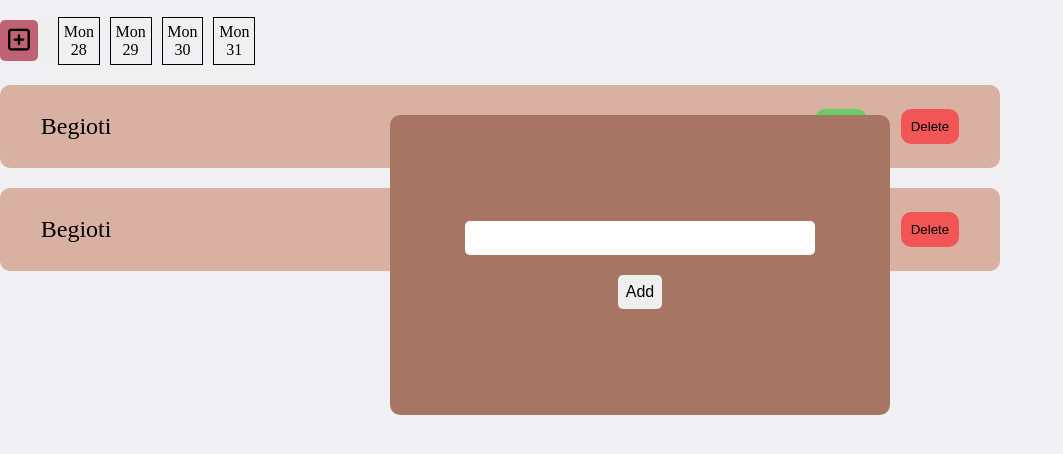
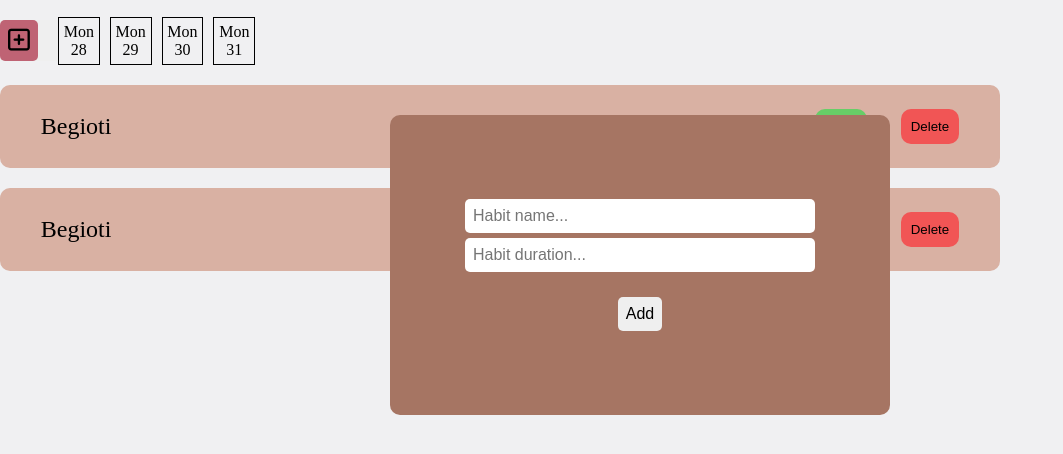
Before and after one commit to angho86/Habit-Tracker, a plain HTML site: page index.html in a window 1280 px wide. Both pictures are taken after a click on the button 28 px from the left and 100 px from the top of the page. Shown: the part 60-514 px from the top of the page, without its empty margins (0-1063 px from the left). Drawn offline with Linux system fonts and the light colour scheme; files whose address does not match are found by name.

Commit message:
added modal window functionality

```diff
--- a/Assets/js/functions.js
+++ b/Assets/js/functions.js
@@ -24,10 +24,17 @@ function getFromLocalStorage(){
 
 function addHabitModal(){
     const modalWindow = document.querySelector(".addHabitModal");
-    const habitInput = document.getElementById("addHabit");
-    const addHabitBtn = document.getElementById("addHabitBtn");
 
     modalWindow.style.display = modalWindow.style.display === "flex" ? "none" : "flex";
 
+}
 
+function saveHabit(){
+    const habitInput = document.getElementById("addHabit");
+    const habitDuration = document.getElementById("duration");
+
+    console.log(habitInput.value, habitDuration.value);
+
+    habitInput.value = "";
+    habitDuration.value = "";
 }
--- a/Assets/style/modals.css
+++ b/Assets/style/modals.css
@@ -13,12 +13,14 @@
     background-color: #A67563;
 }
 
-#addHabit {
+#addHabit,
+#duration {
     padding: 0.5rem;
     font-size: 1rem;
     width: 350px;
     border-radius: 5px;
     border: none;
+    margin-bottom: 5px;
 }
 
 input:focus{
--- a/index.html
+++ b/index.html
@@ -61,8 +61,9 @@
     </main>
 
     <div class="addHabitModal">
-        <input type="text" id="addHabit">
-        <button id="addHabitBtn">Add</button>
+        <input type="text" id="addHabit" placeholder="Habit name...">
+        <input type="number" id="duration" placeholder="Habit duration...">
+        <button id="addHabitBtn" onclick="saveHabit()">Add</button>
     </div>
 
 
```
